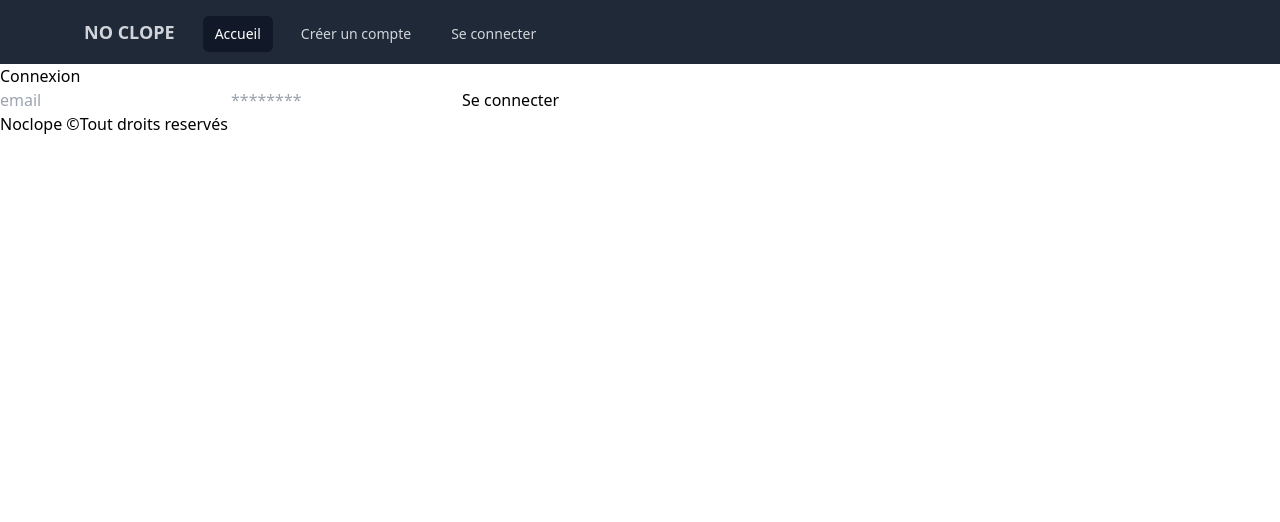
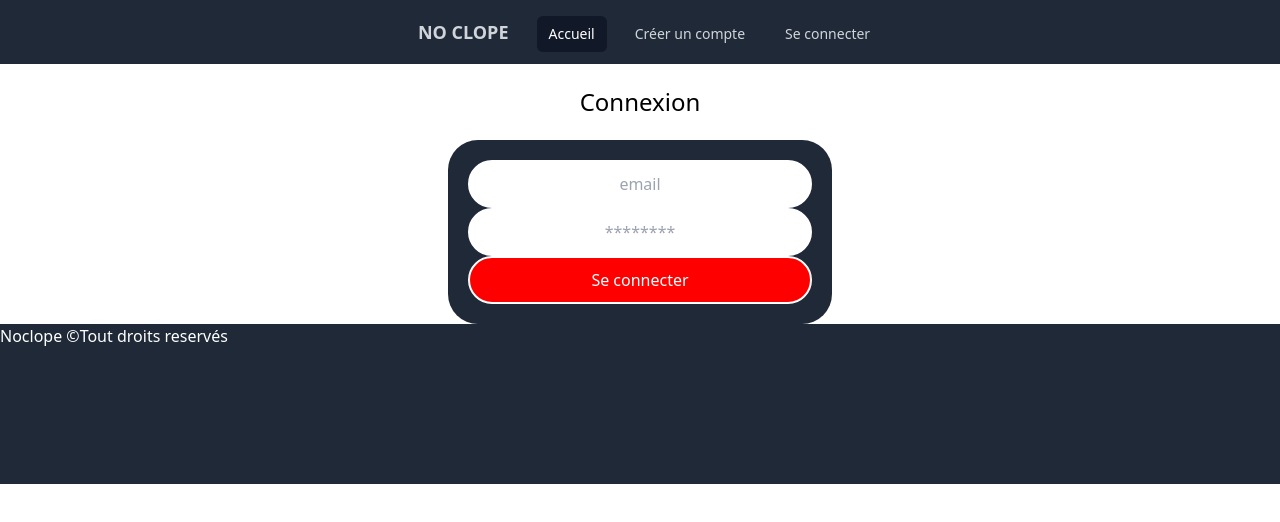
Before and after one commit to NicolasTamareg/projectnoclope, a Vue app in the folder vuejs/noclopefront/: page /login in a window 1280 px wide. Shown: the top 522 px of the page. Built offline with nearby package versions, Linux system fonts and the light colour scheme.

Commit message:
changements visuels

```diff
--- a/vuejs/noclopefront/src/App.vue
+++ b/vuejs/noclopefront/src/App.vue
@@ -13,8 +13,14 @@ import NavBar from "./components/NavBar.vue";
   <RouterView />
   <footer>
         Noclope &copy;Tout droits reservés
+
     </footer>
 </template>
 
 <style scoped>
+footer{
+  background-color: rgb(31 41 55 );
+  color: white;
+  height: 20vh;
+}
 </style>
--- a/vuejs/noclopefront/src/components/NavBar.vue
+++ b/vuejs/noclopefront/src/components/NavBar.vue
@@ -43,7 +43,7 @@ export default {
 
       <nav class="bg-gray-800">
     <div class="mx-auto max-w-7xl px-4 sm:px-6 lg:px-8">
-      <div class="flex h-16 items-center justify-between">
+      <div class="flex h-16 items-center justify-center">
         <div class="flex items-center">
           <div class="flex-shrink-0">
 
@@ -51,7 +51,7 @@ export default {
           <div class="hidden md:block">
             <div class="ml-10 flex items-baseline space-x-4">
               <!-- Current: "bg-gray-900 text-white", Default: "text-gray-300 hover:bg-gray-700 hover:text-white" -->
-              <h1 class="text-gray-300 hover:text-white px-3 py-2 rounded-md text-lg font-bold font-large">NO CLOPE</h1>
+              <a class="text-gray-300 hover:text-white px-3 py-2 rounded-md text-lg font-bold font-large"><RouterLink  to="/home">NO CLOPE</RouterLink></a>
               <a href="#" class="bg-gray-900 text-white px-3 py-2 rounded-md text-sm font-medium" aria-current="page"><RouterLink to="/home">Accueil</RouterLink></a>
 
               <a href="#" class="text-gray-300 hover:bg-gray-700 hover:text-white px-3 py-2 rounded-md text-sm font-medium"><RouterLink to="/register">Créer un compte</RouterLink></a>
--- a/vuejs/noclopefront/src/views/LoginView.vue
+++ b/vuejs/noclopefront/src/views/LoginView.vue
@@ -86,102 +86,98 @@ export default {
 </script>
 
 <template>
+  <div class="englobe-all">
+
     <div class="arround">
       <h1>Connexion</h1>
       <!-- Formulaire de login -->
       <form @submit.prevent="login" class="form-style">
-        <input
-          type="email"
-          name="email"
-          id="emailInput"
-          v-model="email"
-          placeholder="email"
-          required
-        />
 
-        <input
+          <label for="email"></label>
+          <input type="email" name="email" id="emailInput" v-model="email" placeholder="email" required />
 
-          type="password"
-          name="password"
-          id="passwordInput"
-          v-model="password"
-          placeholder="********"
-          required
-        />
+          <label for="password"></label>
+          <input type="password" name="password" id="passwordInput" v-model="password" placeholder="********" required />
+
           <RouterLink to="/profil">
             <p v-if="result === true"></p>
             <p v-else-if="result === false" class="error">
               Adresse mail ou mot de passe est invalide.
             </p>
           </RouterLink>
-      <input class="login-button" type="submit" value="Se connecter" />
+          <label for="submit"></label>
+          <input class="submit" type="submit" value="Se connecter" />
       </form>
 
       <p v-if="feedbackMessage">{{feedbackMessage}}</p>
     </div>
-
-<!-- <div class="flex min-h-full items-center justify-center py-12 px-4 sm:px-6 lg:px-8">
-  <div class="w-full max-w-md space-y-8">
-    <div>
-      <img class="mx-auto h-12 w-auto" src="https://tailwindui.com/img/logos/mark.svg?color=indigo&shade=600" alt="Your Company">
-      <h2 class="mt-6 text-center text-3xl font-bold tracking-tight text-gray-900">Connexion</h2>
-      <p class="mt-2 text-center text-sm text-gray-600">
-
-        <a href="#" class="font-medium text-indigo-600 hover:text-indigo-500">commence a te connecter</a>
-      </p>
-    </div>
-    <form class="mt-8 space-y-6" action="#" @submit.prevent="login" method="POST">
-      <input type="hidden" name="remember" value="true">
-      <div class="-space-y-px rounded-md shadow-sm">
-        <div>
-          <label for="email-address" class="sr-only">Email </label>
-          <input id="email-address" v-model="email" name="email" type="email" autocomplete="email" required class="relative block w-full appearance-none rounded-none rounded-t-md border border-gray-300 px-3 py-2 text-gray-900 placeholder-gray-500 focus:z-10 focus:border-indigo-500 focus:outline-none focus:ring-indigo-500 sm:text-sm" placeholder="Email">
-        </div>
-        <div>
-          <label for="password" class="sr-only">mot de passe</label>
-          <input id="password" v-model="password" name="password" type="password" autocomplete="current-password" required class="relative block w-full appearance-none rounded-none rounded-b-md border border-gray-300 px-3 py-2 text-gray-900 placeholder-gray-500 focus:z-10 focus:border-indigo-500 focus:outline-none focus:ring-indigo-500 sm:text-sm" placeholder="mot de passe">
-        </div>
   </div>
 
-      <div class="flex items-center justify-between">
-        <div class="flex items-center">
-          <input id="remember-me" name="remember-me" type="checkbox" class="h-4 w-4 rounded border-gray-300 text-indigo-600 focus:ring-indigo-500">
-          <label for="remember-me" class="ml-2 block text-sm text-gray-900">se souvenir de moi</label>
-        </div>
-
-        <div class="text-sm">
-          <a href="#" class="font-medium text-indigo-600 hover:text-indigo-500">mot de passe oublie?</a>
-        </div>
-      </div>
-
-      <div>
-        <button type="submit" value="Se connecter" class="group relative flex w-full justify-center rounded-md border border-transparent bg-indigo-600 py-2 px-4 text-sm font-medium text-white hover:bg-indigo-700 focus:outline-none focus:ring-2 focus:ring-indigo-500 focus:ring-offset-2">
-          <span class="absolute inset-y-0 left-0 flex items-center pl-3">
-            Heroicon name: mini/lock-closed
-            <svg class="h-5 w-5 text-indigo-500 group-hover:text-indigo-400" xmlns="http://www.w3.org/2000/svg" viewBox="0 0 20 20" fill="currentColor" aria-hidden="true"> -->
-               <!-- <path fill-rule="evenodd" d="M10 1a4.5 4.5 0 00-4.5 4.5V9H5a2 2 0 00-2 2v6a2 2 0 002 2h10a2 2 0 002-2v-6a2 2 0 00-2-2h-.5V5.5A4.5 4.5 0 0010 1zm3 8V5.5a3 3 0 10-6 0V9h6z" clip-rule="evenodd" />
-            </svg>
-          </span>
-          Se connecter
-        </button>
-      </div>
-    </form>
-  </div>
-</div>  -->
 
 </template>
 
 <style scoped>
-.border-red {
-  border-color: red;
+
+.arround{
+  display: flex;
+  flex-direction: column;
+  align-items: center;
+  justify-content: space-around;
+
 }
 
-.border-green {
-  border-color: green;
+form{
+  display: flex;
+  flex-direction: column;
+  justify-content: space-around;
+  padding: 10px;
+  background-color: rgb(31 41 55 );
+  border-radius: 30px;
+  padding: 20px;
+  width: 30vw;
+  text-align: center;
 }
-
-.border-green,
-.border-red {
-  border-width: 2px;
+input{
+  display: flex;
+  flex-direction: column;
+  justify-content: space-around;
+  padding: 10px;
+  border: 2px solid white;
+  border-radius: 30px;
+  text-align: center;
+}
+label[data-v-45f5edd7]{
+  display: flex;
+  flex-direction: column;
+  justify-content: space-around;
+  padding: 10px;
+}
+.submit{
+  display: flex;
+  background-color: red;
+  text-align: center;
+  color: white;
+  flex-direction: row-reverse;
+  justify-content: space-around;
+}
+.englobe-all[data-v-45f5edd7] {
+    display: flex;
+    justify-content: center;
+    background: linear-gradient(to bottom, #bdc3c7, #2c3e50);
+    padding: 40px;
+}
+h1 {
+  padding: 20px;
+  font-size: 1.5em;
+}
+button{
+  margin-top: 20px;
+  padding: 10px;
+  font-size: 1em;
+  background-color: red;
+  color: white;
+  border: 2px solid black;
+  border-radius: 30px;
+  width: 20vw;
 }
 </style>
--- a/vuejs/noclopefront/src/views/RegisterView.vue
+++ b/vuejs/noclopefront/src/views/RegisterView.vue
@@ -95,6 +95,7 @@ export default {
   flex-direction: column;
   align-items: center;
   justify-content: space-around;
+
 }
 
 form{
@@ -134,6 +135,8 @@ label{
 .englobe-all[data-v-bf0653ef] {
     display: flex;
     justify-content: center;
+    background: linear-gradient(to bottom, #bdc3c7, #2c3e50);
+    padding: 40px;
 }
 h1 {
   padding: 20px;
```
Lines whose indentation alone changed are shown as unchanged.
